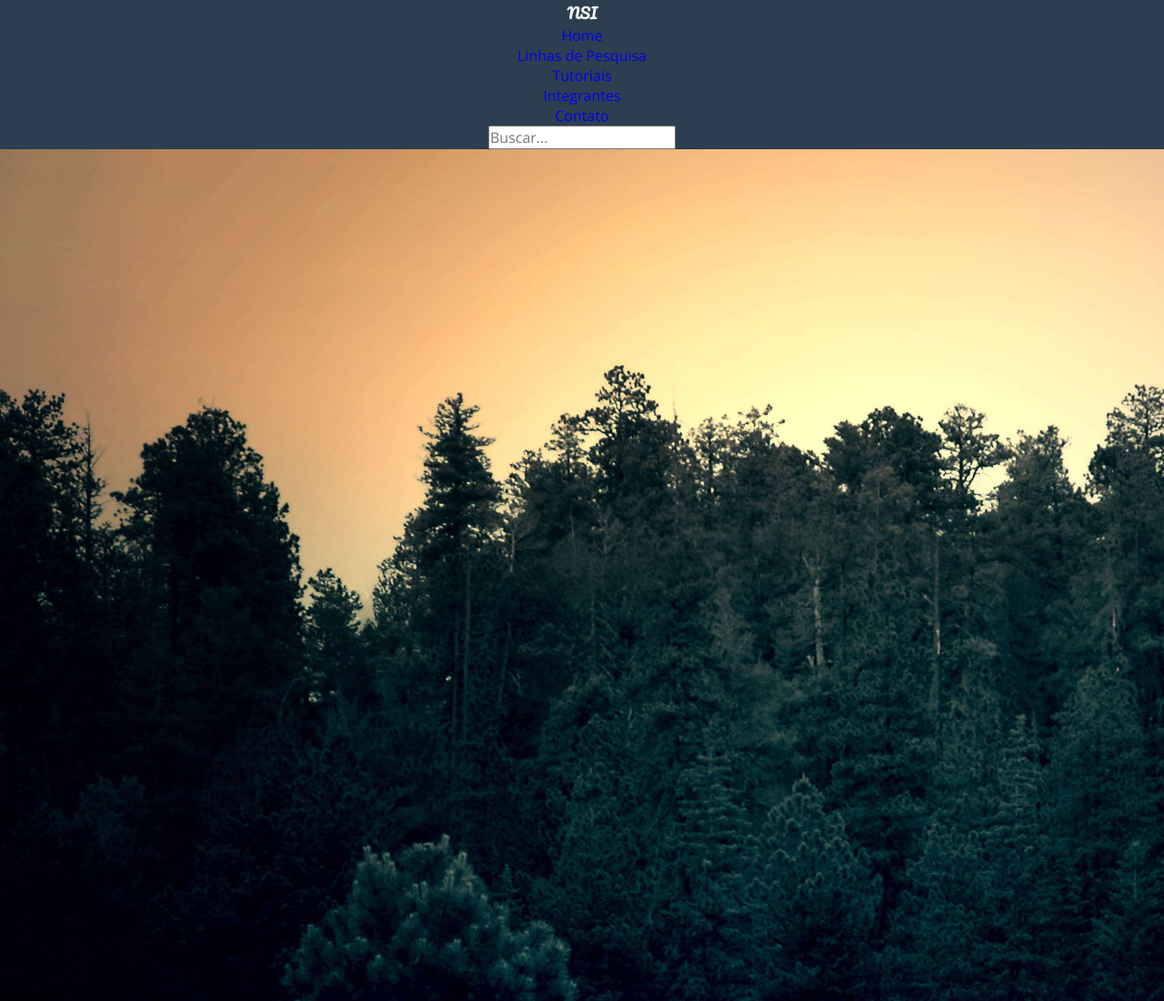
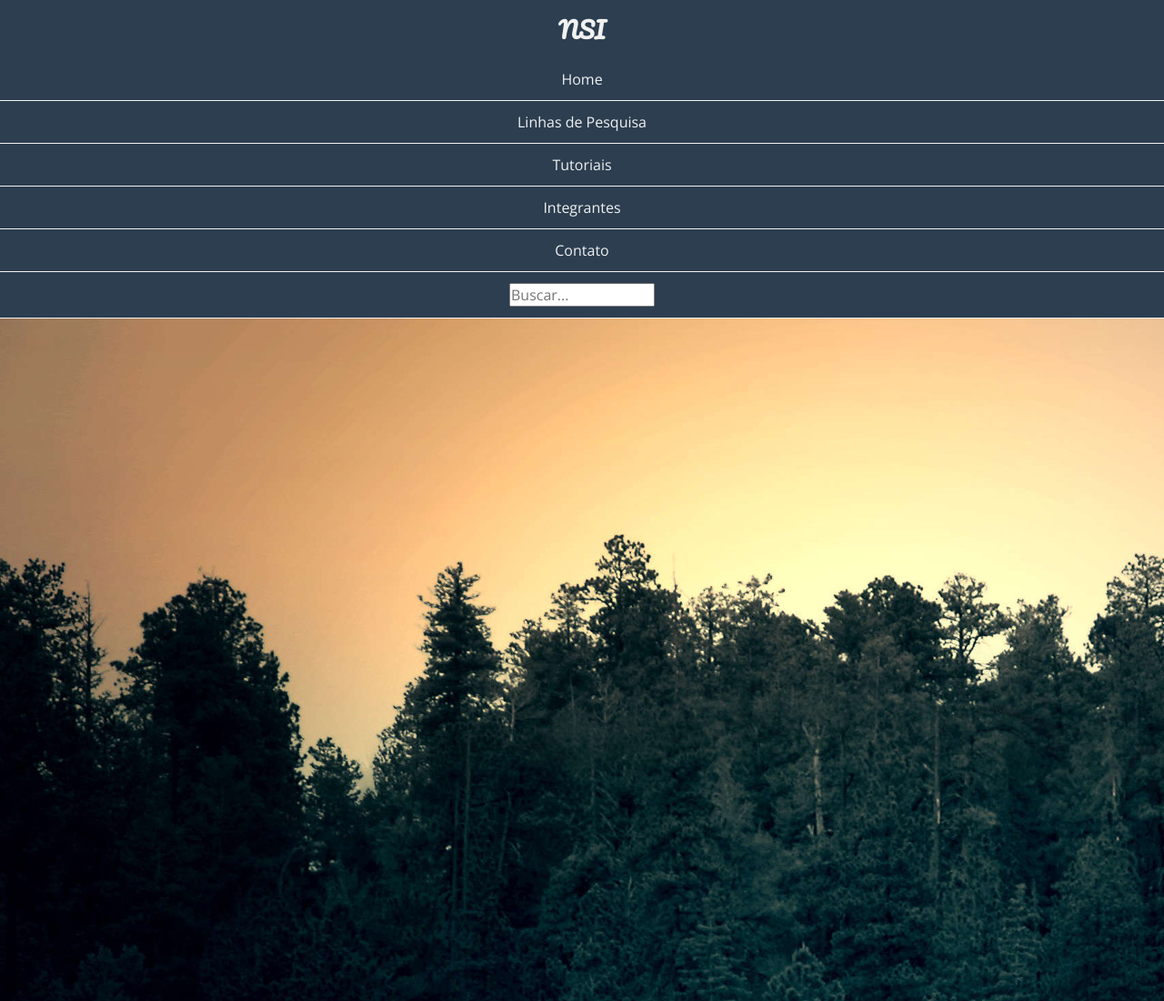
Before and after one commit to joaopmelo/portalNSI, a plain HTML site: page index.html in a window 1280 px wide. Shown: the top 1100 px of the page at 91% size. Drawn offline with nearby package versions, Linux system fonts and the light colour scheme.

Commit message:
Ajuste do menu de navegação

```diff
--- a/css/estilo.css
+++ b/css/estilo.css
@@ -22,13 +22,22 @@ header {
 	flex-direction: column;
 	align-items: center;
 	background-color: #2c3e50;
+	text-align: center;
 }
 
 header > a {
 	font-family: Pacifico, serif;
-	font-size: 28;
+	font-size: 25px;
 	font-weight: 700;
 	color: #f1f1f1;
+	display: block;
+	padding: 10px 5px;
+	width: 100%;
+
+}
+
+header nav {
+	width: 100%;
 }
 
 header nav ul {
@@ -36,4 +45,18 @@ header nav ul {
 	display: flex;
 	flex-direction: column;
 	align-items: center;
+	width: 100%;
 }
+
+header nav ul li {
+	width: 100%;
+	border-bottom: 1px solid #f2f2f2;
+}
+
+header nav ul li a {
+	color: #f1f1f1;
+	display: block;
+	width: 100%;
+	padding: 12px 0;
+
+}
--- a/index.html
+++ b/index.html
@@ -14,6 +14,8 @@
 		<header>
 			<a href="#">NSI</a>
 
+
+
 			<nav>
 				<ul>
 				<li> <a href="#">Home</a></li>
@@ -21,9 +23,10 @@
 				<li> <a href="#">Tutoriais</a></li>
 				<li> <a href="#">Integrantes</a></li>
 				<li> <a href="#">Contato</a></li>
+				<li><a><input type="text" placeholder="Buscar..." size="15"></a></li>
 			</ul>
 
-			<input type="text" placeholder="Buscar...">
+
 
 		</nav>
 		</header>
```
